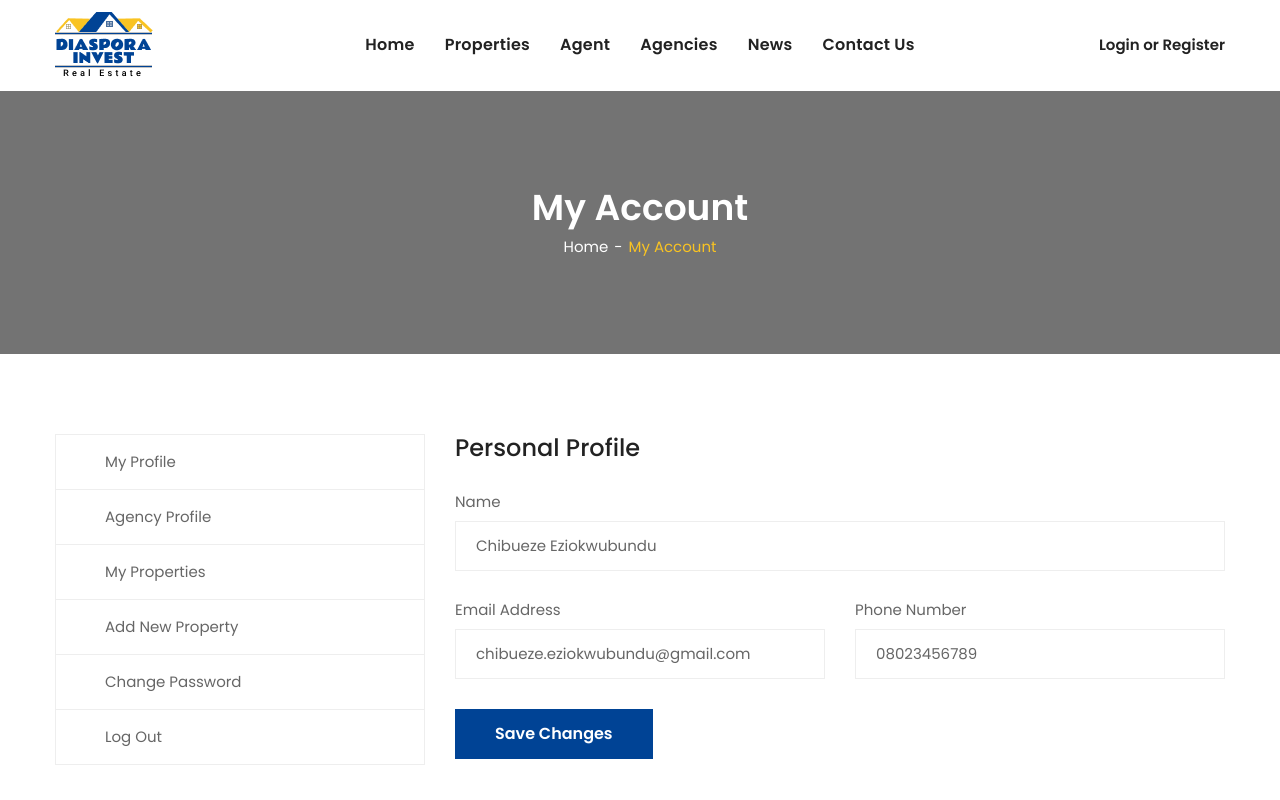
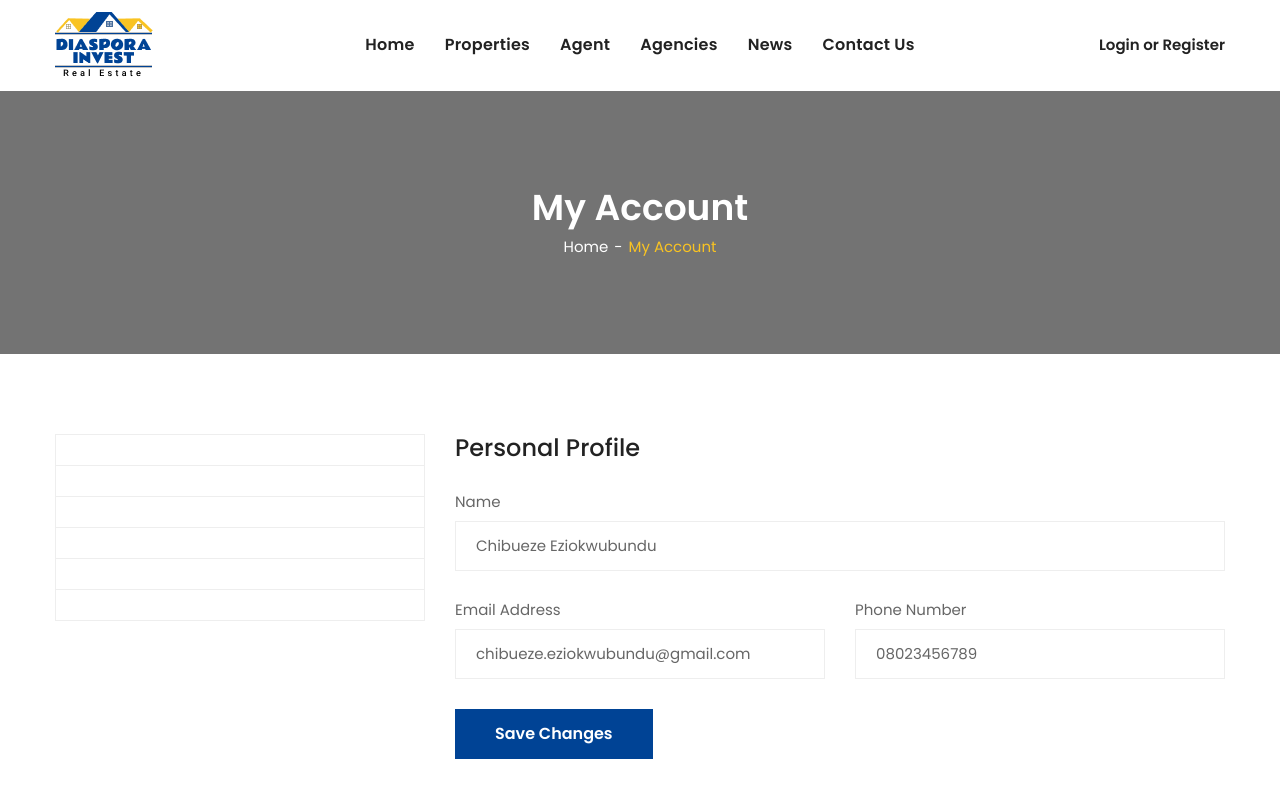
Before and after one commit to josemak25/diaspora-invest, a React (Create React App) app: page /user/1/profile in a window 1280 px wide. Shown: the top 800 px of the page. Built offline with nearby package versions, Linux system fonts and the light colour scheme.

Commit message:
Moved default sidebar links into sidebar component

```diff
--- a/src/pages/account/Account.js
+++ b/src/pages/account/Account.js
@@ -8,7 +8,7 @@ import MyProperties from './My-Properties';
 import ChangePassword from './Change-Password';
 import Footer from '../../common/footer/Footer';
 
-const Account = ({ sidebarLinks }) => {
+const Account = () => {
   return (
     <>
       <Header />
@@ -22,7 +22,7 @@ const Account = ({ sidebarLinks }) => {
         <div class='container'>
           <div class='row row-25'>
             <div className='col-lg-4 col-12 mb-sm-50 mb-xs-50'>
-              <Sidebar links={sidebarLinks} />
+              <Sidebar />
             </div>
             <div class='col-lg-8 col-12'>
               <div class='tab-content'>
@@ -41,14 +41,3 @@ const Account = ({ sidebarLinks }) => {
 };
 
 export default Account;
-
-Account.defaultProps = {
-  sidebarLinks: [
-    { name: 'My Profile', url: '#profile-tab' },
-    { name: 'Agency Profile', url: '#agency-tab' },
-    { name: 'My Properties', url: '#properties-tab' },
-    { name: 'Add New Property', url: '#profile' },
-    { name: 'Change Password', url: '#password-tab' },
-    { name: 'Log Out', url: '#profile' }
-  ]
-};
--- a/src/pages/account/Sidebar.js
+++ b/src/pages/account/Sidebar.js
@@ -3,7 +3,7 @@ import SidebarLink from './Sidebar-Link';
 
 const Sidebar = ({ links }) => {
   const ListItems = links.map(link => (
-    <SidebarLink linkTitle={link.name} linkTarget={link.url} />
+    <SidebarLink text={link.name} url={link.url} icon={link.icon} />
   ));
   return (
     <>
@@ -13,3 +13,14 @@ const Sidebar = ({ links }) => {
 };
 
 export default Sidebar;
+
+Sidebar.defaultProps = {
+  links: [
+    { name: 'My Profile', url: '#profile-tab', icon: 'pe-7s-user' },
+    { name: 'Agency Profile', url: '#agency-tab', icon: 'pe-7s-note2' },
+    { name: 'My Properties', url: '#properties-tab', icon: 'pe-7s-photo' },
+    { name: 'Add New Property', url: '#profile', icon: 'pe-7s-home' },
+    { name: 'Change Password', url: '#password-tab', icon: 'pe-7s-lock' },
+    { name: 'Log Out', url: '#profile', icon: 'pe-7s-power' }
+  ]
+};
```
